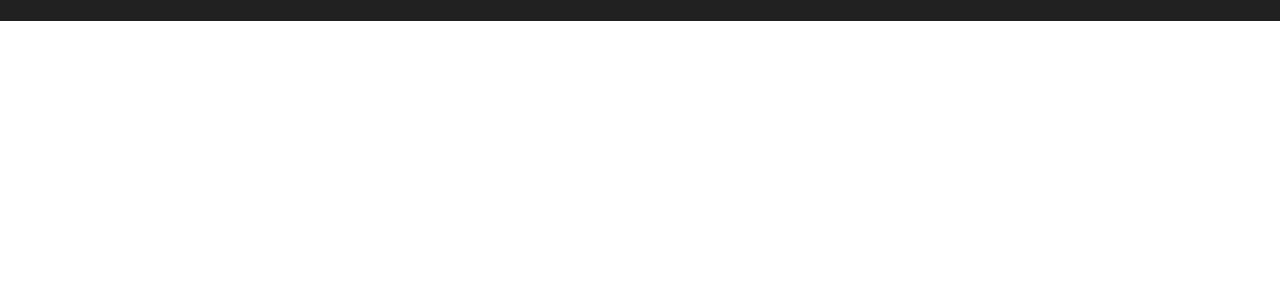
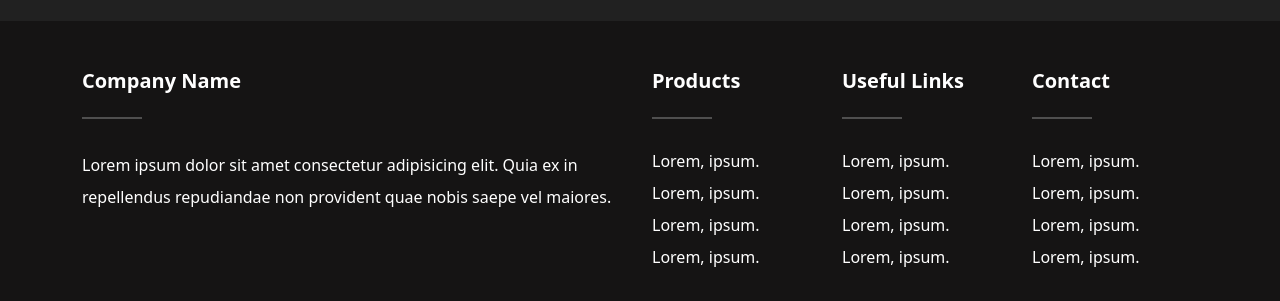
Before and after one commit to prajwalpoojary/bootstrap-website, a website: page index.html in a window 1280 px wide. Shown: the part 7815-8116 px from the top of the page. Before the commit the page ends 7836 px from the top, so only its background shows below. Drawn offline with Linux system fonts and the light colour scheme.

Commit message:
added content for the company info

```diff
--- a/index.html
+++ b/index.html
@@ -719,6 +719,46 @@
         </div>
       </div>
     </div>
+    <!-- START THE CONTENT FOR THE COMPANY INFO -->
+    <div class="container mt-5">
+      <div class="row text-white justify-content-center mt-3 pb-3">
+        <div class="col-md-12 col-lg-6 mx-auto">
+          <h5 class="text-capitalize fw-bold">Company Name</h5>
+          <hr class="bg-white d-inline-block mb-4" style="width: 60px; height: 2px;">
+          <p class="lh-lg">Lorem ipsum dolor sit amet consectetur adipisicing elit. Quia ex in repellendus repudiandae non provident quae nobis saepe vel maiores.</p>
+        </div>
+        <div class="col-md-4 col-lg-2 mx-auto">
+          <h5 class="text-capitalize fw-bold">Products</h5>
+          <hr class="bg-white d-inline-block mb-4" style="width: 60px; height: 2px;">
+          <ul class="company-list list-inline">
+            <li><a href="">Lorem, ipsum.</a></li>
+            <li><a href="">Lorem, ipsum.</a></li>
+            <li><a href="">Lorem, ipsum.</a></li>
+            <li><a href="">Lorem, ipsum.</a></li>
+          </ul>
+        </div>
+        <div class="col-md-4 col-lg-2 mx-auto">
+          <h5 class="text-capitalize fw-bold">Useful Links</h5>
+          <hr class="bg-white d-inline-block mb-4" style="width: 60px; height: 2px;">
+          <ul class="company-list list-inline">
+            <li><a href="">Lorem, ipsum.</a></li>
+            <li><a href="">Lorem, ipsum.</a></li>
+            <li><a href="">Lorem, ipsum.</a></li>
+            <li><a href="">Lorem, ipsum.</a></li>
+          </ul>
+        </div>
+        <div class="col-md-4 col-lg-2 mx-auto">
+          <h5 class="text-capitalize fw-bold">Contact</h5>
+          <hr class="bg-white d-inline-block mb-4" style="width: 60px; height: 2px;">
+          <ul class="company-list list-inline">
+            <li><a href="">Lorem, ipsum.</a></li>
+            <li><a href="">Lorem, ipsum.</a></li>
+            <li><a href="">Lorem, ipsum.</a></li>
+            <li><a href="">Lorem, ipsum.</a></li>
+          </ul>
+        </div>
+      </div>
+    </div>
   </footer>
 
   <script src="assets/vendors/js/glightbox.min.js"></script>
--- a/scss/layout/_footer.scss
+++ b/scss/layout/_footer.scss
@@ -66,3 +66,22 @@
     }
   }
 }
+
+// STYLE THE COMPANY INFO CONTENT
+.company-list {
+  display: block;
+  list-style-type: none;
+
+  li {
+    margin-bottom: 0.5rem;
+
+    a {
+      color: $white;
+      text-decoration: none;
+
+      &:hover {
+        color: $primary;
+      }
+    }
+  }
+}
```
Also changed, not shown: assets/css/main.css, 1 other file.
